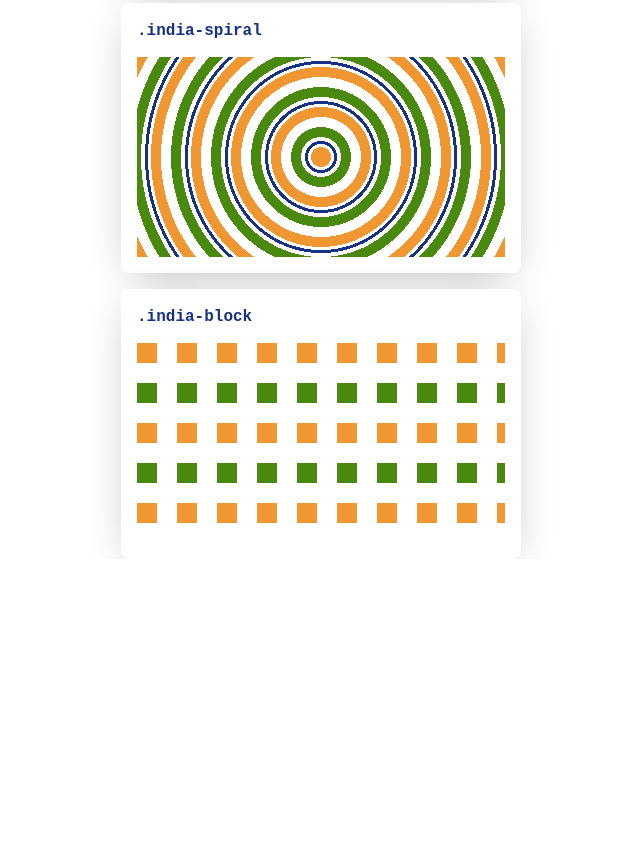
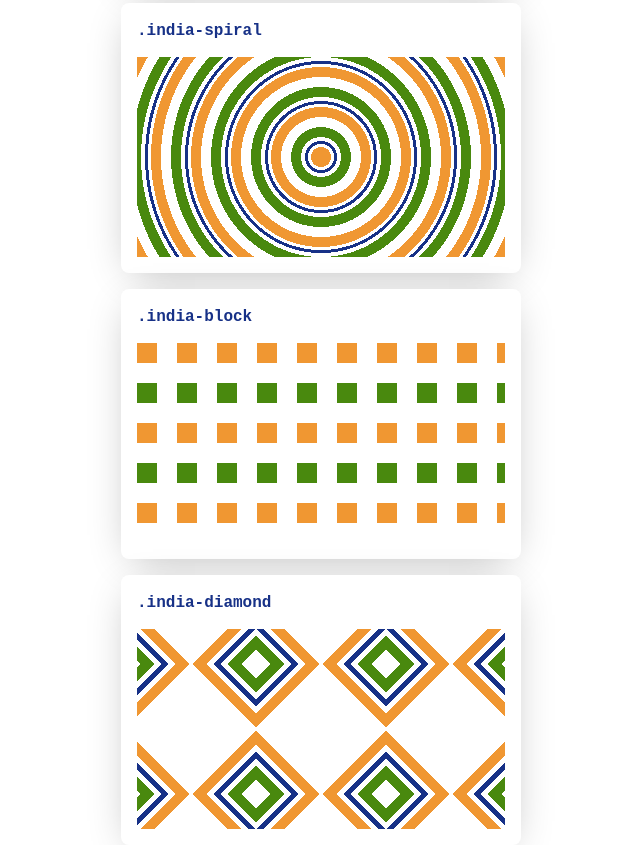
Before and after one commit to nishantpainter/made-in-india-css, a website: page index.html in a window 1280 px wide. Shown: the part 1401-2246 px from the top of the page, without its empty margins (319-959 px from the left). Before the commit the page ends 1960 px from the top, so only its background shows below. Drawn offline with nearby package versions, Linux system fonts and the light colour scheme.

Commit message:
Add diamond pattern

```diff
--- a/css/made-in-india.css
+++ b/css/made-in-india.css
@@ -56,3 +56,48 @@
     );
   background-size: 80px 80px;
 }
+
+.india-diamond {
+  background: linear-gradient(
+      45deg,
+      transparent 10px,
+      var(--green) 10px 20px,
+      var(--white) 20px 25px,
+      var(--blue) 25px 30px,
+      var(--white) 30px 35px,
+      var(--orange) 35px 45px,
+      transparent 44px
+    ),
+    linear-gradient(
+      -45deg,
+      transparent 10px,
+      var(--green) 10px 20px,
+      var(--white) 20px 25px,
+      var(--blue) 25px 30px,
+      var(--white) 30px 35px,
+      var(--orange) 35px 45px,
+      transparent 44px
+    ),
+    linear-gradient(
+      -135deg,
+      transparent 10px,
+      var(--green) 10px 20px,
+      var(--white) 20px 25px,
+      var(--blue) 25px 30px,
+      var(--white) 30px 35px,
+      var(--orange) 35px 45px,
+      transparent 44px
+    ),
+    linear-gradient(
+      135deg,
+      transparent 10px,
+      var(--green) 10px 20px,
+      var(--white) 20px 25px,
+      var(--blue) 25px 30px,
+      var(--white) 30px 35px,
+      var(--orange) 35px 45px,
+      transparent 44px
+    );
+  background-size: 130px 130px;
+  background-position: 50% 50%;
+}
--- a/index.html
+++ b/index.html
@@ -39,6 +39,10 @@
           <code>.india-block</code>
           <div class="pattern-container india-block"></div>
         </div>
+        <div class="card rounded">
+          <code>.india-diamond</code>
+          <div class="pattern-container india-diamond"></div>
+        </div>
       </div>
     </section>
   </body>
```
